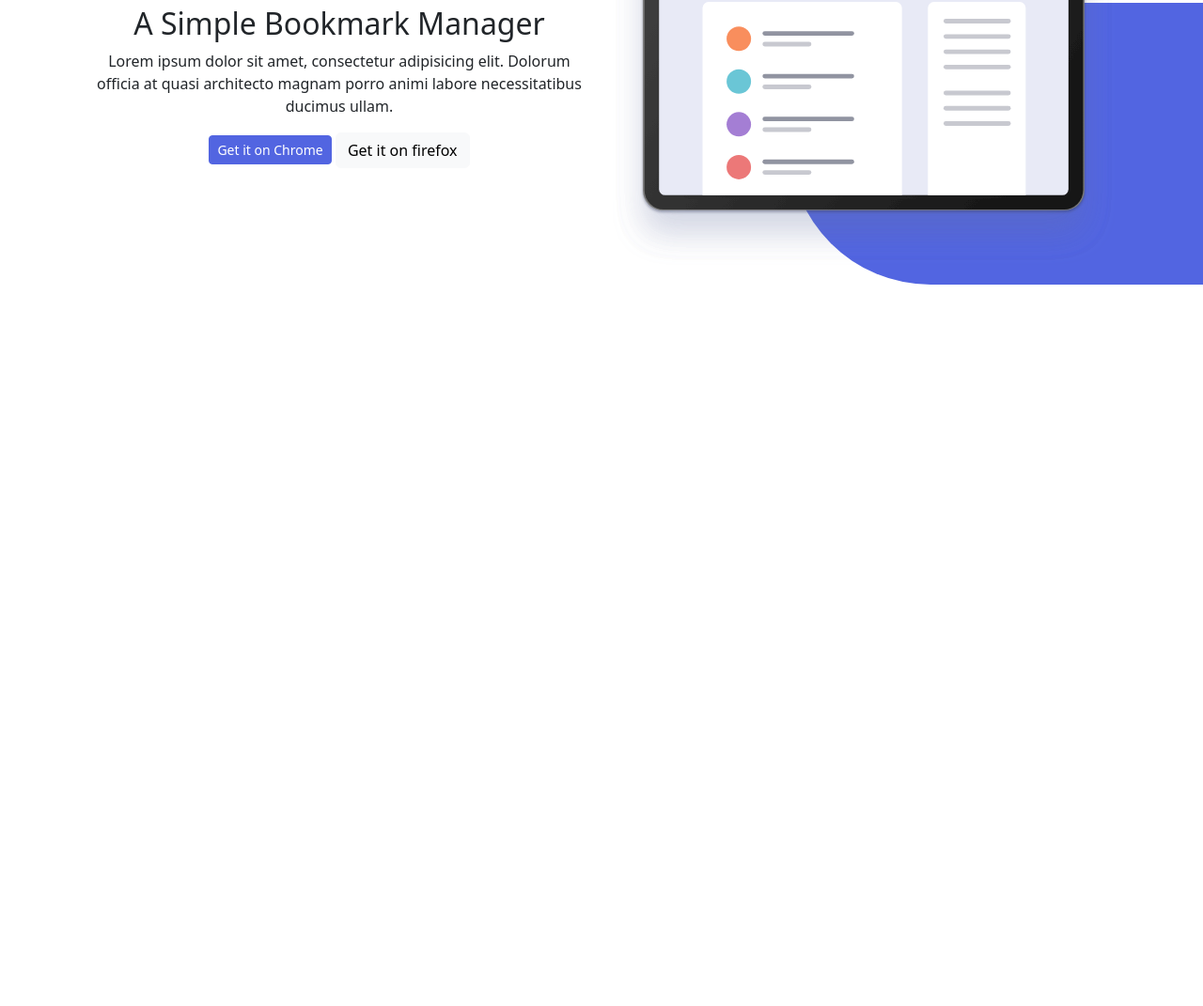
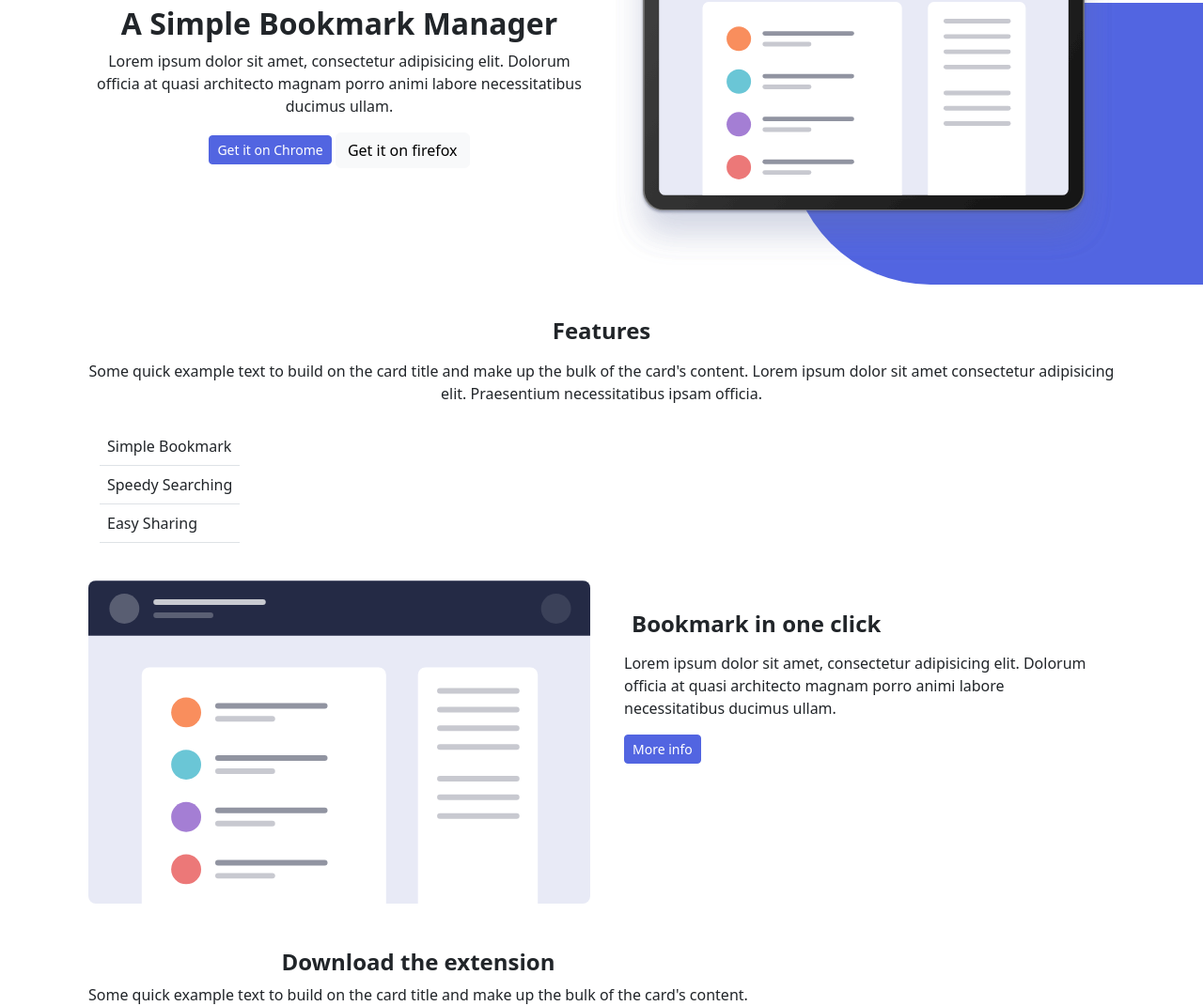
Before and after one commit to GemmaLleros/Sprint-2, a website: page index.html in a window 1280 px wide. Shown: the part 249-1320 px from the top of the page at 94% size. Before the commit the page ends 800 px from the top, so only its background shows below. Drawn offline with nearby package versions, Linux system fonts and the light colour scheme.

Commit message:
Exercici1/2

```diff
--- a/index.html
+++ b/index.html
@@ -16,7 +16,7 @@
            <img src="Imagenes/logo-bookmark.svg" width="100%" height="24" class="d-inline-block align-text-top"></a>
             <ul class="nav justify-content-end">
            <li class="nav-item">
-             <a class="nav-link active text-dark d-none d-sm-block d-sm-none d-md-block" aria-current="page" href="#">FREATURES</a>
+             <a class="nav-link active text-dark d-none d-sm-block d-sm-none d-md-block" aria-current="page" href="#">FEATURES</a>
            </li>
            <li class="nav-item">
             <a class="nav-link d-md-none d-lg-block d-lg-none d-xl-block d-xl-none" href="#">
@@ -44,14 +44,66 @@
         <span class="blueFigure"></span>
       </div>
       <div class="col-12 col-md-6 order-md-1 text-center align-self-center">
-        <h2>A Simple Bookmark Manager</h2>
+        <h2 class="fw-bold">A Simple Bookmark Manager</h2>
         <p>Lorem ipsum dolor sit amet, consectetur adipisicing elit. Dolorum officia at quasi architecto magnam porro animi labore necessitatibus ducimus ullam.</p>
         <button type="button" class="btn btn-primary btn-sm">Get it on Chrome</button>
         <button type="button" class="btn btn-light">Get it on firefox</button>
       </div>
-
     </div>
   </div>
+  <div class="container d-flex">
+    <div class="row">
+      <div class="col">
+          <div class="card-body border-0 mt-5">
+            <h4 class="card-title text-center fw-bold p-2">Features</h4>
+            <p class="card-text text-center mt-2">Some quick example text to build on the card title and make up the bulk of the card's content. Lorem ipsum dolor sit amet consectetur adipisicing elit. Praesentium necessitatibus ipsam officia. </p>
+          </div>
+      </div>
+    </div>
+  </div>
+  <div class="container d-flex">
+    <div class="row">
+      <div class="col p-4">
+        <table class="table table-responsive">
+        </thead>
+        <tbody>
+          <tr>
+            <td>Simple Bookmark</td>
+          </tr>
+          <tr>
+            <td>Speedy Searching</td>
+          </tr>
+          <tr>
+            <td>Easy Sharing</td>
+          </tr>
+        </table>
+      </div>
+    </div>
+  </div>
+  <div class="container d-flex">
+    <div class="row">
+      <div class="col-12 col-md-6 order-1 position-relative">
+        <img class="img-fluid" src="Imagenes/illustration-features-tab-1.svg"/>
+        <span class="blueFigure2"></span>
+      </div>
+      <div class="col-12 col-md-6 order-2 text-start p-4">
+        <h4 class="fw-bold p-2">Bookmark in one click</h4>
+        <p>Lorem ipsum dolor sit amet, consectetur adipisicing elit. Dolorum officia at quasi architecto magnam porro animi labore necessitatibus ducimus ullam.</p>
+        <button type="button" class="btn btn-primary btn-sm">More info</button>
+      </div>
+    </div>
+  </div>
+  <div class="container d-flex">
+    <div class="row">
+      <div class="col">
+          <div class="card-body border-0 mt-5">
+            <h4 class="card-title text-center fw-bold">Download the extension</h4>
+            <p class="card-text text-center mt-2">Some quick example text to build on the card title and make up the bulk of the card's content. </p>
+          </div>
+      </div>
+    </div>
+  </div>
+
 
   <script src="node_modules/bootstrap/dist/js/bootstrap.min.js"></script>
 </body>
```
Also changed, not shown: styles.scss (+10 -0 lines).
